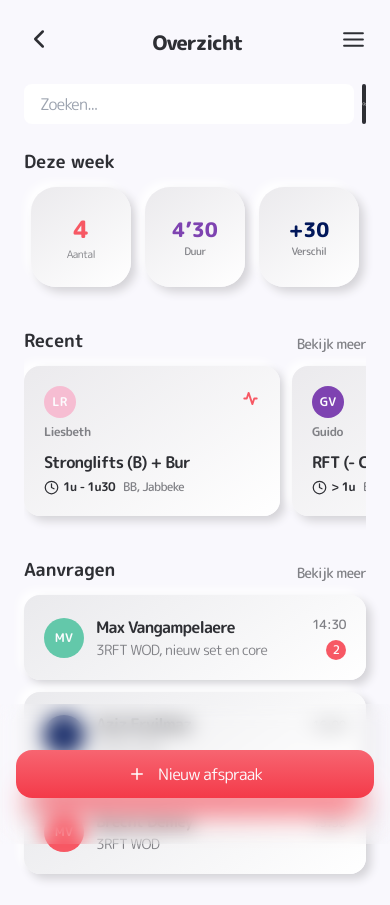
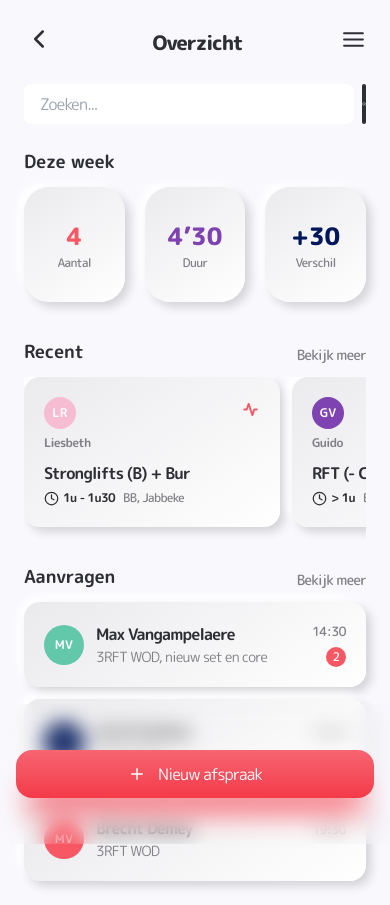
Before and after one commit to webdevamin/gympouch, a Next.js app: page / in a window 390 px wide. Built offline with nearby package versions, Linux system fonts and the light colour scheme.

Commit message:
more responsiveness not lesser than xs

```diff
--- a/pages/detail.jsx
+++ b/pages/detail.jsx
@@ -10,7 +10,7 @@ const Detail = () => {
             <main className='relative'>
                 <section className='rounded-2xl'>
                     <Image className='rounded-2xl' src="/map.png"
-                        height={370} width={370} responsive alt={'Map'} />
+                        height={370} width={370} responsive="true" alt={'Map'} />
                 </section>
                 <section className='mt-6 text-center flex flex-col
                 items-center justify-center'>
@@ -31,7 +31,7 @@ const Detail = () => {
                         </div>
                     </div>
                 </section>
-                <section className='flex gap-3 mt-5'>
+                <section className='flex gap-3 mt-6'>
                     <article className='flex-1 bg-white p-6 rounded-2xl flex flex-col
                     justify-center items-center gap-4 lighter_neu'>
                         <div className='bg-red inline-flex py-2 px-4 rounded-md w-fit'>
@@ -55,17 +55,13 @@ const Detail = () => {
                         </div>
                     </article>
                 </section>
-                <section className='flex mt-14 justify-between items-center'>
-                    <div>
-                        <Link href={'/'}>
-                            <a className='font-bold text-lg flash_dark
-                            text-white px-16 py-3 rounded-2xl tr'>Terug</a>
-                        </Link>
-                    </div>
-                    <div>
-                        <button className='px-16 py-3 flash_red rounded-2xl
-                        text-white font-bold'>Finish</button>
-                    </div>
+                <section className='flex mt-14 justify-center items-center gap-3'>
+                    <Link href={'/'}>
+                        <a className='font-semibold flash_dark text-base
+                            text-white px-16 py-3 rounded-2xl flex-1 w-full'>Terug</a>
+                    </Link>
+                    <button className='px-16 py-3 flash_red rounded-2xl
+                        text-white font-semibold w-full flex-1'>Finish</button>
                 </section>
             </main>
         </>
--- a/pages/index.jsx
+++ b/pages/index.jsx
@@ -17,26 +17,26 @@ const Index = () => {
             </div>
           </div>
         </section>
-        <section className='mb-10'>
+        <section className='mb-9'>
           <div className='heading'>
             <h2>Deze week</h2>
           </div>
           <div className='week_circles'>
             <div className='nue_circle_outer'>
               <h2 className='font-extrabold text-2xl text-red'>4</h2>
-              <small className='text-xxs text-lightdark'>Aantal</small>
+              <small className='text-xs text-lightdark font-medium'>Aantal</small>
             </div>
             <div className='nue_circle_outer'>
-              <h2 className='font-extrabold text-xl text-purple'>4&rsquo;30</h2>
-              <small className='text-lightdark font-medium text-xxs'>Duur</small>
+              <h2 className='font-extrabold text-2xl text-purple'>4&rsquo;30</h2>
+              <small className='text-lightdark font-medium text-xs'>Duur</small>
             </div>
             <div className='nue_circle_outer'>
-              <h2 className='font-extrabold text-xl text-deep_blue'>+30</h2>
-              <small className='text-lightdark font-medium text-xxs'>Verschil</small>
+              <h2 className='font-extrabold text-2xl text-deep_blue'>+30</h2>
+              <small className='text-lightdark font-medium text-xs'>Verschil</small>
             </div>
           </div>
         </section>
-        <section className='mb-10'>
+        <section className='mb-4'>
           <div className='heading'>
             <h2>Recent</h2>
             <span className='font-medium text-lightdark text-sm'>Bekijk meer</span>
--- a/styles/globals.css
+++ b/styles/globals.css
@@ -44,7 +44,7 @@ header {
 }
 
 .cards {
-  @apply flex gap-3 overflow-x-clip;
+  @apply flex gap-3 overflow-x-hidden relative pb-5;
 }
 
 .card {
@@ -80,14 +80,14 @@ input {
 }
 
 .week_circles {
-  @apply flex justify-around md:justify-start md:gap-5;
+  @apply flex justify-center gap-5 md:justify-start;
 }
 
 .nue_circle_outer {
   @apply flex flex-col justify-center items-center;
 
-  width: 100px;
-  height: 100px;
+  width: 115px;
+  height: 115px;
   border-radius: 25px;
   background: linear-gradient(145deg, #ebeaed, #ffffff);
   box-shadow: 5px 5px 10px #d4d3d7, -5px -5px 10px #ffffff;
```
